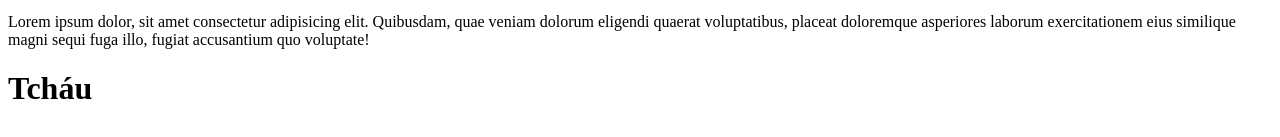
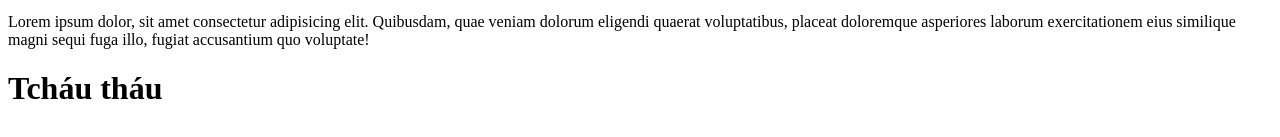
Before and after one commit to adrianocristovao/Ola-Mundo, a plain HTML site: page index.html in a window 1280 px wide. Shown: the part 137-274 px from the top of the page. Drawn offline with Linux system fonts and the light colour scheme.

Commit message:
Update index.html

```diff
--- a/index.html
+++ b/index.html
@@ -15,7 +15,7 @@
 
     <p>Lorem ipsum dolor, sit amet consectetur adipisicing elit. Quibusdam, quae veniam dolorum eligendi quaerat voluptatibus, placeat doloremque asperiores laborum exercitationem eius similique magni sequi fuga illo, fugiat accusantium quo voluptate!</p>
 
-    <h1>Tcháu</h1>
+    <h1>Tcháu tháu</h1>
 </body>
 
 </html>
```
